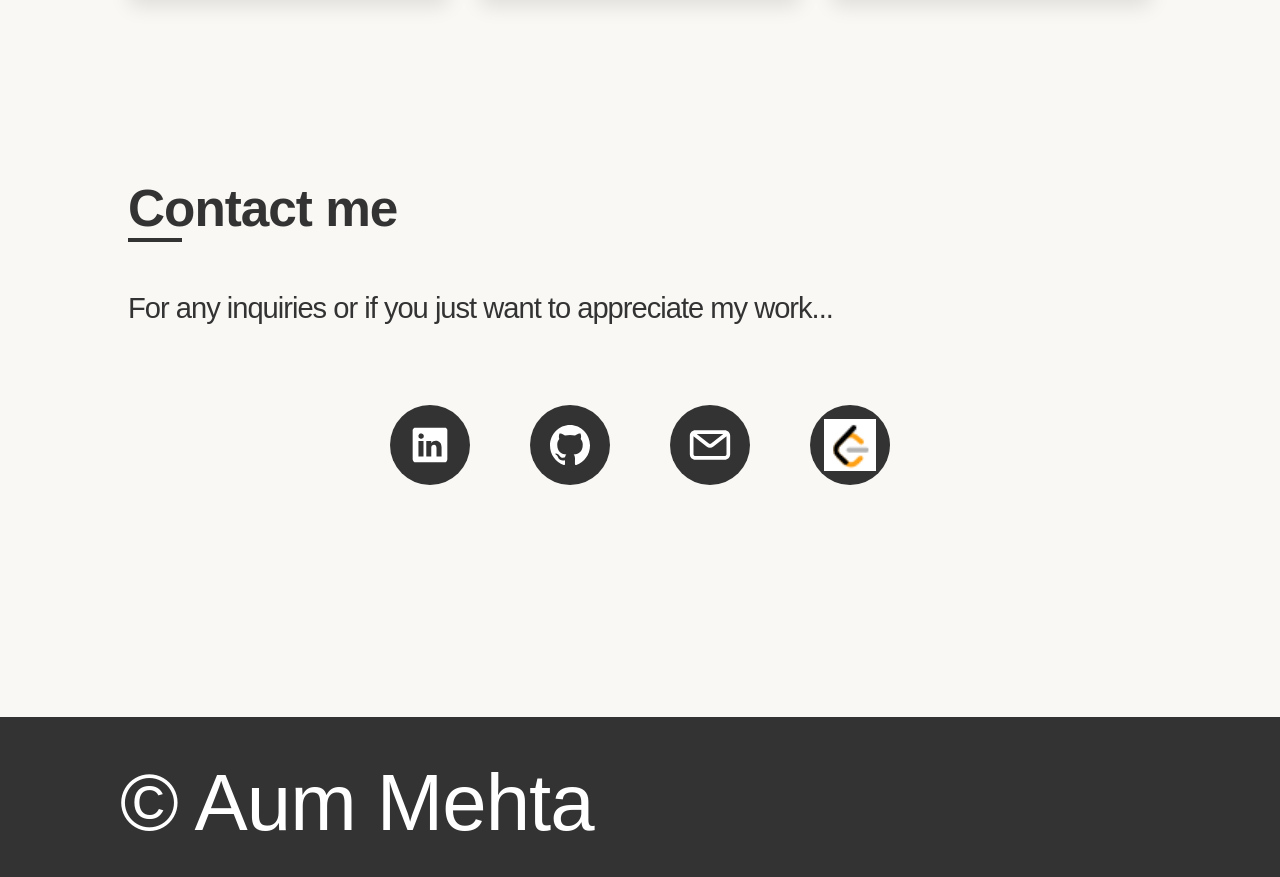
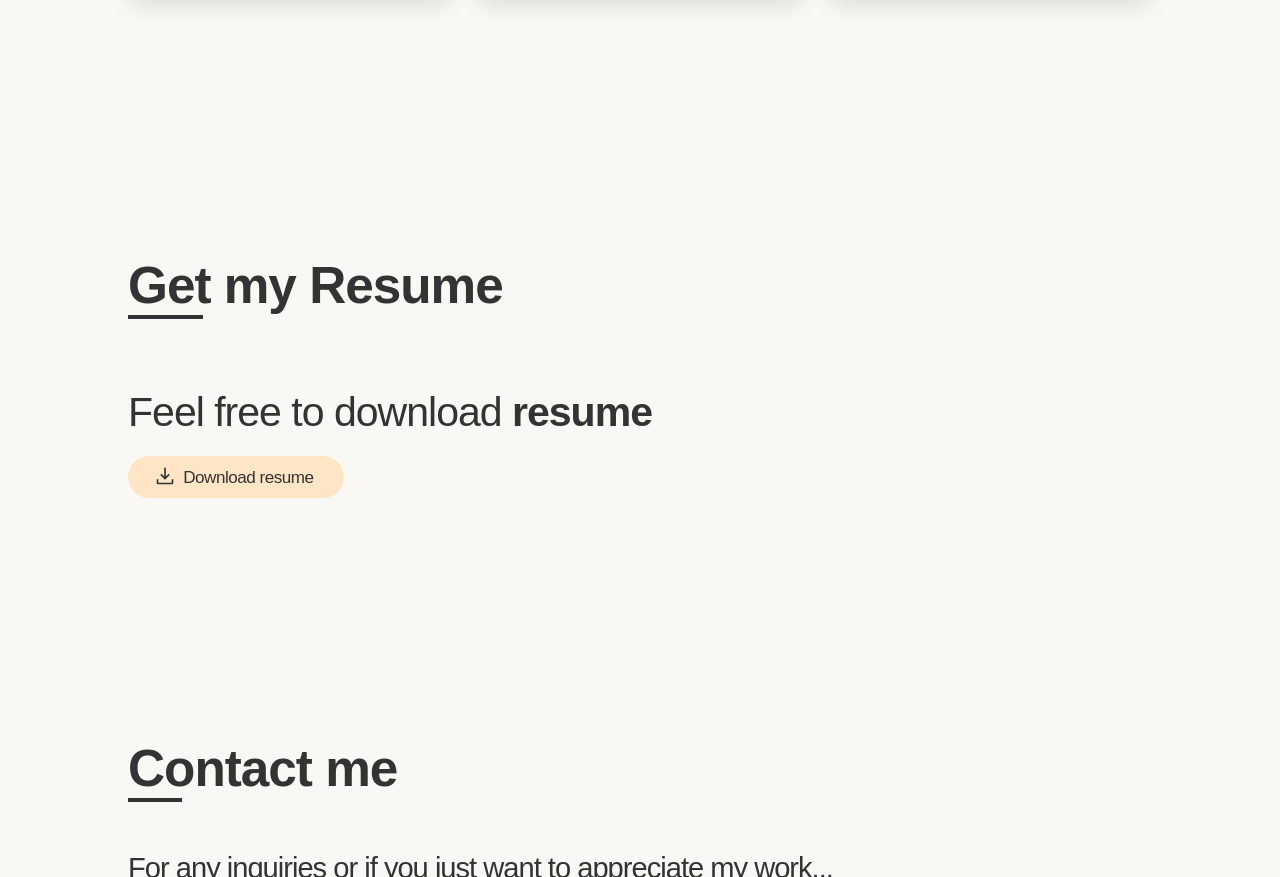
Before and after one commit to Aummehta/Porfolio, a plain HTML site: page index.html in a window 1280 px wide. Shown: the part 5387-6264 px from the top of the page. Drawn offline with Linux system fonts and the light colour scheme; a web font is replaced by a local one.

Commit message:
Update index.html

```diff
--- a/index.html
+++ b/index.html
@@ -398,7 +398,36 @@
 					</div>
 				</div>
 			</section>
+			 <section class="resume">
+				<div class="resume__header">
+					<h2 class="heading-secondary u-margin-bottom-large">
+						Get my Resume
+						<div class="heading-underline"></div>
+					</h2>
+				</div>
 
+				<div class="resume__text">
+					<h3 class="heading-tertiary u-big-font">
+						Feel free to download <span
+							class="u-bold">resume</span>
+					</h3>
+				</div>
+
+				<div class="resume__links">
+					<a href="https://drive.google.com/file/d/1f2iIo_de4MDeZZaD7OOW_PriRKBYOIJC/view?usp=drive_link" title="Download Resume"
+						class="download" download>
+						<?xml version="1.0" ?><svg class="download--icon" height="20"
+							viewBox="0 0 24 24" width="20"
+							xmlns="http://www.w3.org/2000/svg">
+							<path fill="currentColor"
+								d="M22,16 L22,20 C22,21.1045695 21.1045695,22 20,22 L4,22 C2.8954305,22 2,21.1045695 2,20 L2,16 L4,16 L4,20 L20,20 L20,16 L22,16 Z M13,12.5857864 L16.2928932,9.29289322 L17.7071068,10.7071068 L12,16.4142136 L6.29289322,10.7071068 L7.70710678,9.29289322 L11,12.5857864 L11,2 L13,2 L13,12.5857864 Z"
+								fill-rule="evenodd" />
+						</svg>
+						Download resume
+					</a>
+
+				</div>
+			</section>
 			<section class="contact" id="contact">
 				<div class="contact__header">
 					<h2 class="heading-secondary u-margin-bottom-large">
```
